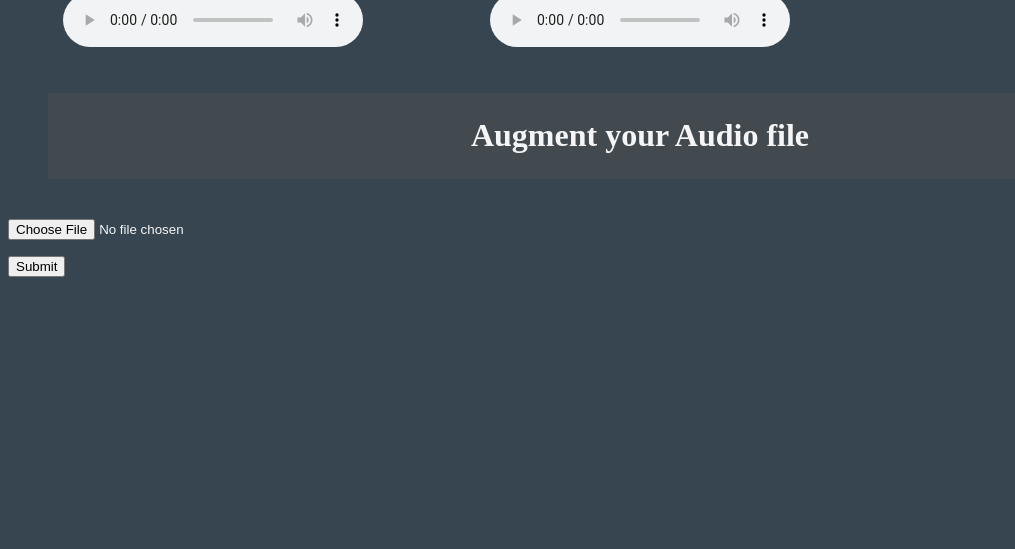
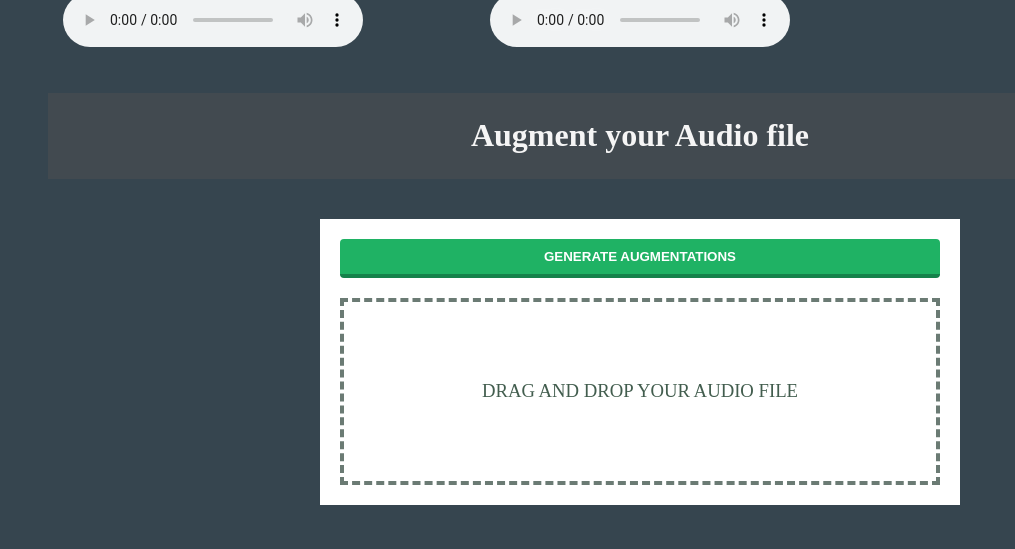
Before and after one commit to ashish10alex/Audio-Augmentations, a Flask app: page / in a window 1280 px wide. Shown: the part 895-1444 px from the top of the page, without its empty margins (0-1015 px from the left). Before the commit the page ends 1172 px from the top, so only its background shows below. Run offline with Flask 2, Linux system fonts and the light colour scheme.

Commit message:
customize file upload visuals

```diff
--- a/static/style.css
+++ b/static/style.css
@@ -104,3 +104,81 @@ form button:hover{
 form button:active{
   border:0;
 }
+
+.file-upload {
+  background-color: #ffffff;
+  width: 600px;
+  margin: 0 auto;
+  padding: 20px;
+}
+
+.file-upload-btn {
+  width: 100%;
+  margin: 0;
+  color: #fff;
+  background: #1FB264;
+  border: none;
+  padding: 10px;
+  border-radius: 4px;
+  border-bottom: 4px solid #15824B;
+  transition: all .2s ease;
+  outline: none;
+  text-transform: uppercase;
+  font-weight: 700;
+}
+
+.file-upload-btn:hover {
+  background: #7ab796;
+  color: #ffffff;
+  transition: all .2s ease;
+  cursor: pointer;
+}
+
+.file-upload-btn:active {
+  border: 0;
+  transition: all .2s ease;
+}
+
+.file-upload-content {
+  display: none;
+  text-align: center;
+}
+
+.file-upload-input {
+  position: absolute;
+  margin: 0;
+  padding: 0;
+  width: 100%;
+  height: 100%;
+  outline: none;
+  opacity: 0;
+  cursor: pointer;
+}
+
+.image-upload-wrap {
+  margin-top: 20px;
+  border: 4px dashed #6b7b74;
+  position: relative;
+}
+
+.image-dropping,
+.image-upload-wrap:hover {
+  background-color: rgb(200, 222, 167);
+  border: 4px dashed #ffffff;
+}
+
+.image-title-wrap {
+  padding: 0 15px 15px 15px;
+  color: #222;
+}
+
+.drag-text {
+  text-align: center;
+}
+
+.drag-text h3 {
+  font-weight: 100;
+  text-transform: uppercase;
+  color: #425d4e;
+  padding: 60px 0;
+}
--- a/templates/index.html
+++ b/templates/index.html
@@ -63,51 +63,47 @@
 {% endif %}
 
 
-
 <button id="dark-mode-button" onclick="ToogleDarkLightMode()">Toggle dark mode</button>
 
 
 
 <div class="header">
-  <a href="#default" class="logo"> <h1>Augment your Audio file</h1> </a>
+  <a href="#default" class="logo">
+    <h1>Augment your Audio file</h1>
+  </a>
 </div>
 
 
+<div class="file-upload">
+  <form method="POST" action="/" enctype="multipart/form-data">
+    <input type="submit" class="file-upload-btn" value="Generate Augmentations">
+    <div class="image-upload-wrap">
+      <input class="file-upload-input" type="file" name="file">
+      <div class="drag-text">
+        <h3>Drag and drop your audio file</h3>
+      </div>
+    </div>
+    </div>
+  </form>
+</div>
 
-<form method="POST" action="/" enctype="multipart/form-data">
-  <p><input type="file" name="file"></p>
-  <p><input type="submit" value="Submit"></p>
-</form>
+<br>
+<br>
 
 <div id="grid">
 
-{% if images %}
+  {% if images %}
   {% for key in images.keys() %}
   <div id="box" class="box-dark">
     <!-- removing preload auto takes care of previous audio being loaded issue -->
-     <audio id="audio" src="/static/audio/client_aug_wavs/{{key}}.wav" controls></audio>
+    <audio id="audio" src="/static/audio/client_aug_wavs/{{key}}.wav" controls></audio>
     <p id="aug-type-personal"> {{ key }} </p>
     <img src="{{ images[key] }}" width="250" height="50" alt=" {{ key }} Augmented "></img>
   </div>
   {% endfor %}
-{% endif %}
+  {% endif %}
 
 </div>
-
-
-<!-- {% if images %}
-<div id="grid">
-  {% for key in images.keys() %}
-  <div id="box" class="box-dark"> -->
-    <!-- removing preload auto takes care of previous audio being loaded issue -->
-    <!-- <audio id="audio" src="/static/audio/test.wav" controls></audio>
-    <p id="aug-type"> {{ key }} </p>
-    <img src="{{ images[key] }}" width="300" height="200" alt=" {{ key }} Augmented "></img>
-  </div>
-
-</div>
-{% endfor %}
-{% endif %}  -->
 
 
 
@@ -115,17 +111,22 @@
 <script>
 
   function ToogleDarkLightMode() {
-
     let box_element = document.querySelectorAll('#box')
     box_element.forEach(e => {
       // debugger
       if (e.className == 'box-light') { e.className = 'box-dark' }
       else { e.className = 'box-light' }
     })
-
     let body_element = document.body;
     body_element.classList.toggle("dark-mode");
-
   }
 
+  // Change file name when uploading
+  let file_input = document.getElementsByClassName('file-upload-input')[0];
+  file_input.addEventListener("change", () => {
+    let upload_text = document.getElementsByClassName("drag-text")[0].children[0]
+    upload_text.textContent = document.getElementsByClassName('file-upload-input')[0].files[0].name
+  })
+
+
 </script>
```
Also changed, not shown: README.md, 7 other files.
